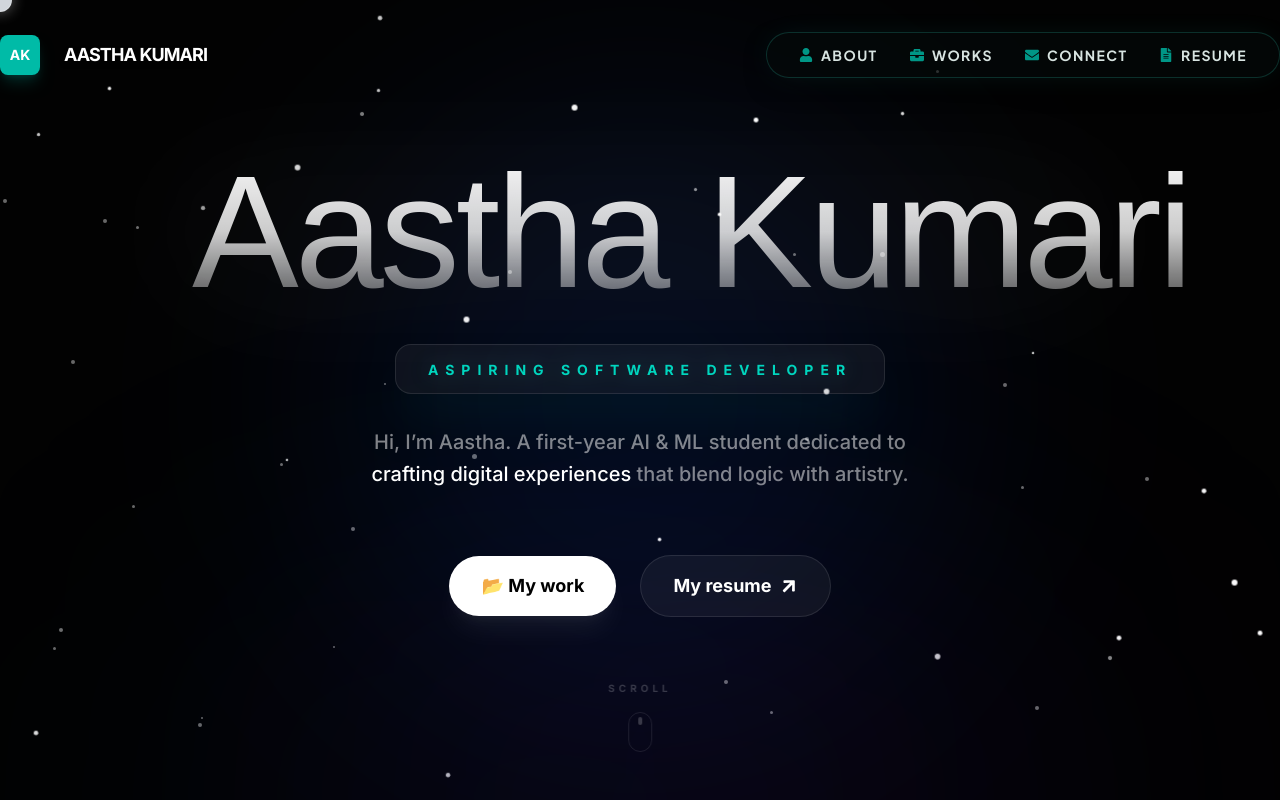
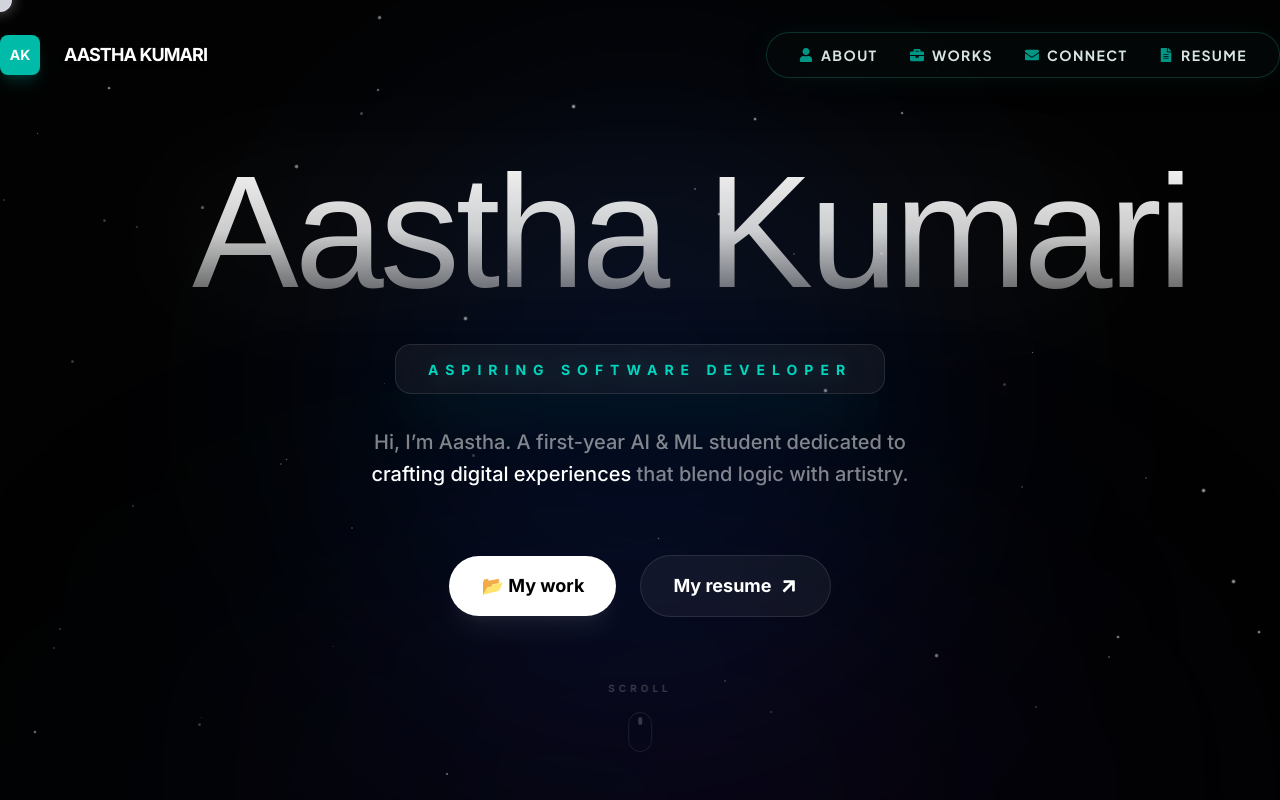
Before and after one commit to aasthakumari03/updated_Portfolio, a Next.js app: page / in a window 1280 px wide. Shown: the top 800 px of the page. Built offline with nearby package versions, Linux system fonts and the light colour scheme; a web font is replaced by a local one.

Commit message:
Tune down starry particles visibility

```diff
--- a/app/globals.css
+++ b/app/globals.css
@@ -170,12 +170,12 @@ body {
 
   0%,
   100% {
-    opacity: 0.4;
+    opacity: 0.2;
     transform: scale(1);
   }
 
   50% {
-    opacity: 1;
+    opacity: 0.6;
     transform: scale(1.2);
   }
 }
--- a/components/Background.tsx
+++ b/components/Background.tsx
@@ -12,7 +12,7 @@ const Background = () => {
             id: i,
             top: `${Math.random() * 100}%`,
             left: `${Math.random() * 100}%`,
-            size: `${Math.random() * 3 + 2}px`,
+            size: `${Math.random() * 2 + 1}px`,
             delay: `${Math.random() * 10}s`,
             duration: `${Math.random() * 10 + 5}s`,
         }));
@@ -35,7 +35,7 @@ const Background = () => {
             {stars.map((star) => (
                 <div
                     key={star.id}
-                    className="absolute bg-white rounded-full opacity-40 animate-twinkle"
+                    className="absolute bg-white rounded-full opacity-20 animate-twinkle"
                     style={{
                         top: star.top,
                         left: star.left,
```
